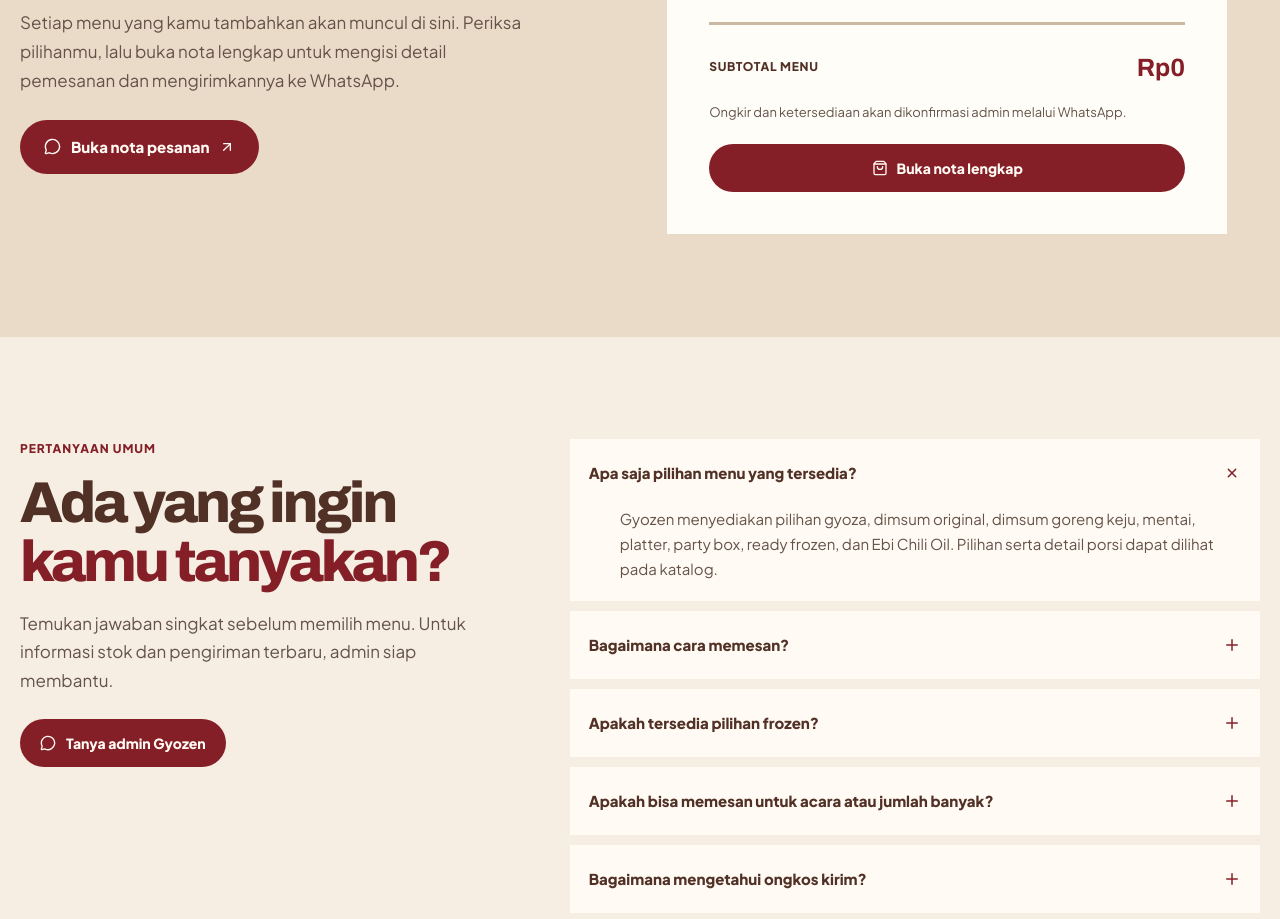
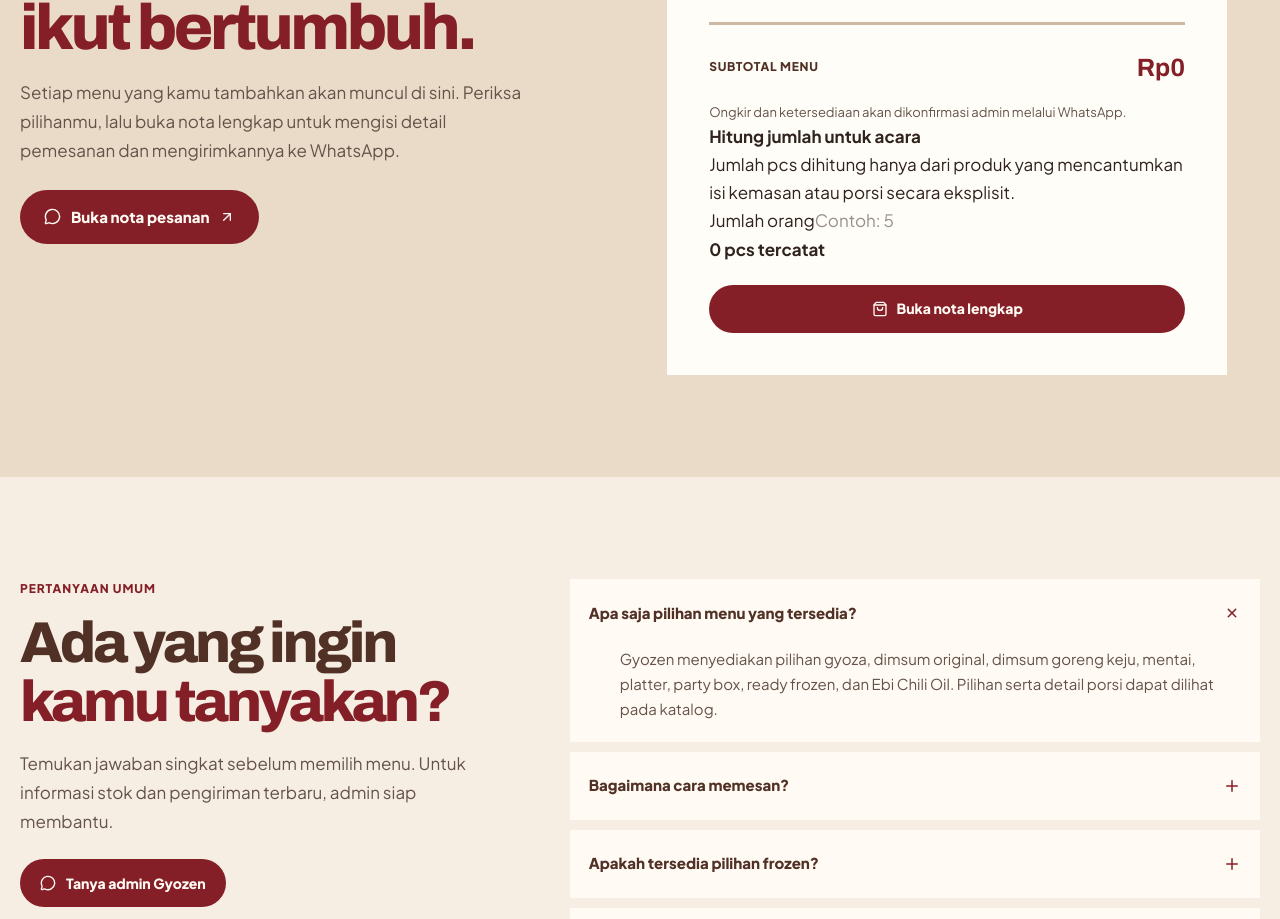
Before and after one commit to arsepladisar08-lab/LP-Dimsum-Gyoza, a React (Vite) app: page / in a window 1280 px wide. Shown: the part 5740-6659 px from the top of the page. Built offline with nearby package versions, Linux system fonts and the light colour scheme.

Commit message:
Add a transparent portion calculator to the living order note

```diff
--- a/src/components/LivingOrderNote.tsx
+++ b/src/components/LivingOrderNote.tsx
@@ -1,7 +1,8 @@
-import React from 'react';
+import React, { useState } from 'react';
 import { ArrowUpRight, MessageCircle, ShoppingBag } from 'lucide-react';
 import { CartItem } from '../types';
-import { calculateTotal, formatRupiah } from '../utils/order';
+import { calculateKnownPieces, calculatePiecesPerGuest, calculateTotal, formatRupiah } from '../utils/order';
+import { GYOZEN_PRODUCTS } from '../data/products';
 
 interface LivingOrderNoteProps {
   cart: CartItem[];
@@ -11,6 +12,10 @@
 export const LivingOrderNote: React.FC<LivingOrderNoteProps> = ({ cart, onOpenCart }) => {
   const total = calculateTotal(cart);
   const itemCount = cart.reduce((sum, item) => sum + item.qty, 0);
+  const [guestInput, setGuestInput] = useState('');
+  const knownPieces = calculateKnownPieces(cart, GYOZEN_PRODUCTS);
+  const guestCount = Number(guestInput);
+  const averagePieces = calculatePiecesPerGuest(knownPieces, guestCount);
 
   return (
     <section className="section living-note-section" id="nota" aria-labelledby="note-title">
@@ -45,6 +50,19 @@
           <div className="receipt-rule"/>
           <div className="receipt-total"><span>SUBTOTAL MENU</span><strong>{formatRupiah(total)}</strong></div>
           <p className="receipt-footnote">Ongkir dan ketersediaan akan dikonfirmasi admin melalui WhatsApp.</p>
+          <div className="portion-planner">
+            <div>
+              <strong>Hitung jumlah untuk acara</strong>
+              <p>Jumlah pcs dihitung hanya dari produk yang mencantumkan isi kemasan atau porsi secara eksplisit.</p>
+            </div>
+            <label htmlFor="guest-count">Jumlah orang
+              <input id="guest-count" type="number" min="1" step="1" inputMode="numeric" placeholder="Contoh: 5" value={guestInput} onChange={(event) => setGuestInput(event.target.value)}/>
+            </label>
+            <div className="portion-result">
+              <strong>{knownPieces} pcs tercatat</strong>
+              {averagePieces !== null && <span>Rata-rata {averagePieces.toFixed(1)} pcs per orang</span>}
+            </div>
+          </div>
           <button className="receipt-action" type="button" onClick={onOpenCart}>
             <ShoppingBag size={16}/> Buka nota lengkap
           </button>
```
